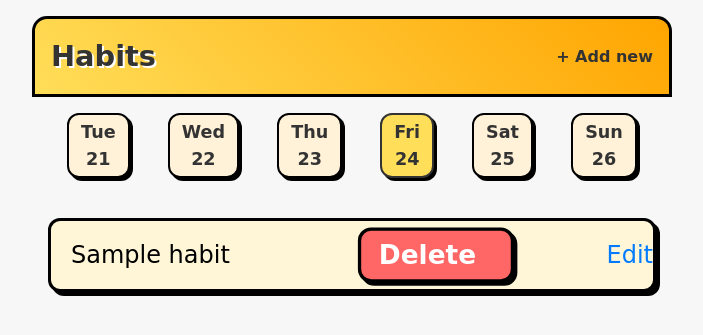
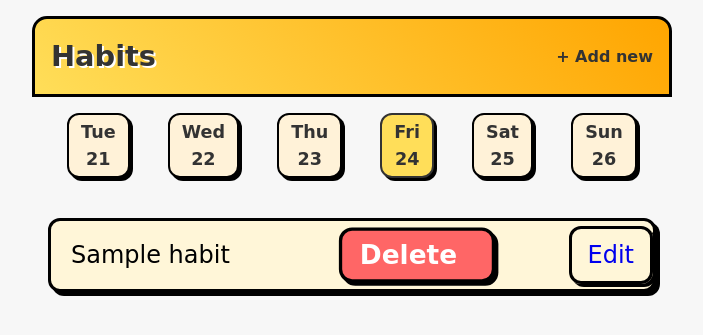
Before and after one commit to sidiq20/flask-habit-tracker, a Flask app: page / in a window 1280 px wide. Shown: the top 335 px of the page, without its empty margins (288-991 px from the left). Run offline with Flask 3, Linux system fonts and the light colour scheme; a database or web service that is not in the repository returns one stand-in record (values such as "Sample title").

Commit message:
new changes

```diff
--- a/static/css/main.css
+++ b/static/css/main.css
@@ -248,6 +248,12 @@ body {
 .habit__link {
   margin-left: 1rem;
   text-decoration: none;
-  color: #007bff;
-  cursor: pointer;
+  padding: 0.5rem 1rem;
+  margin-left: 1rem;
+  border-radius: 12px;
+  border: 3px solid black;
+  box-shadow: 3px 3px 0px black;
+  transition: transform 0.3s ease, background-color 0.3s ease;
+  display: inline-block;
+  text-align: center;
 }
```
